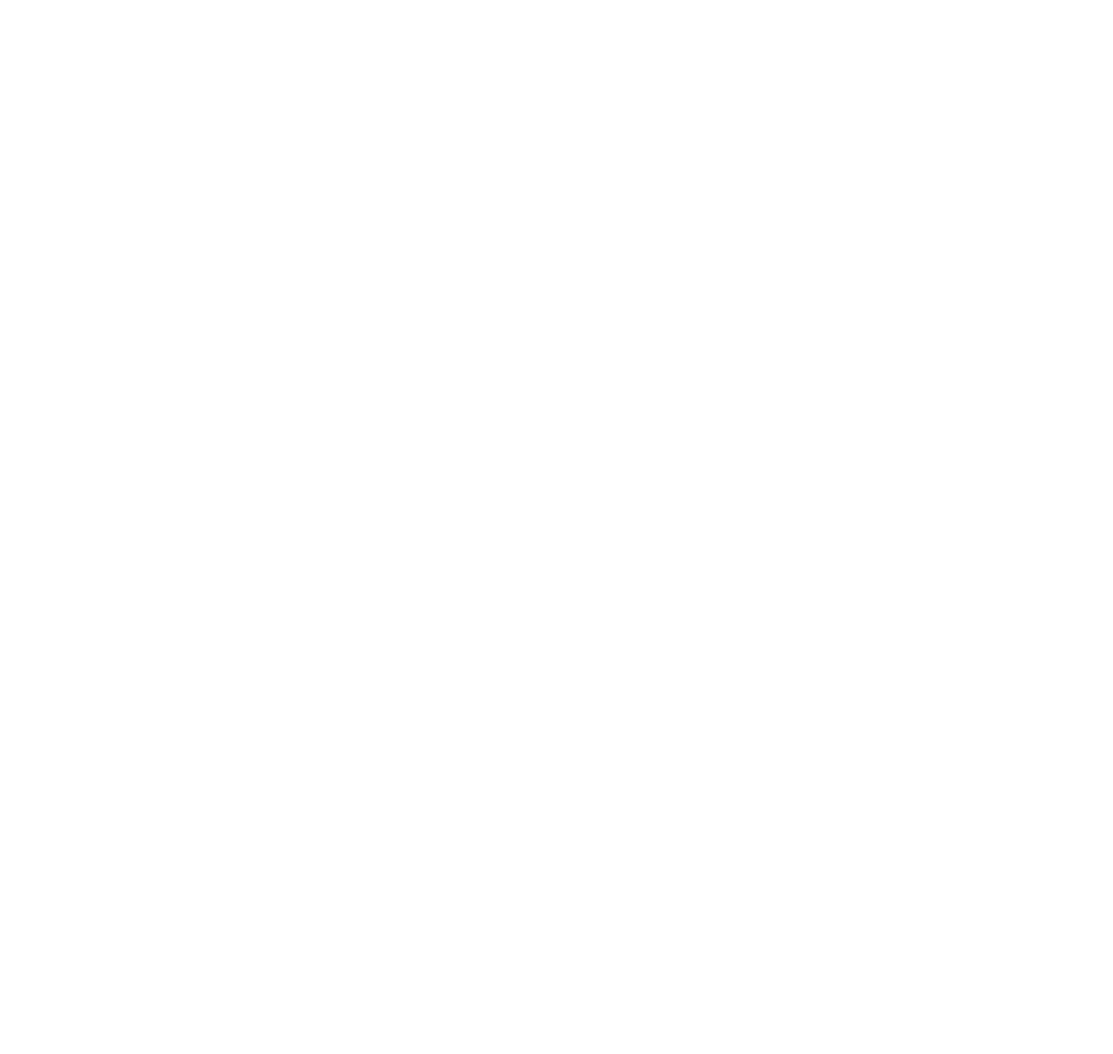
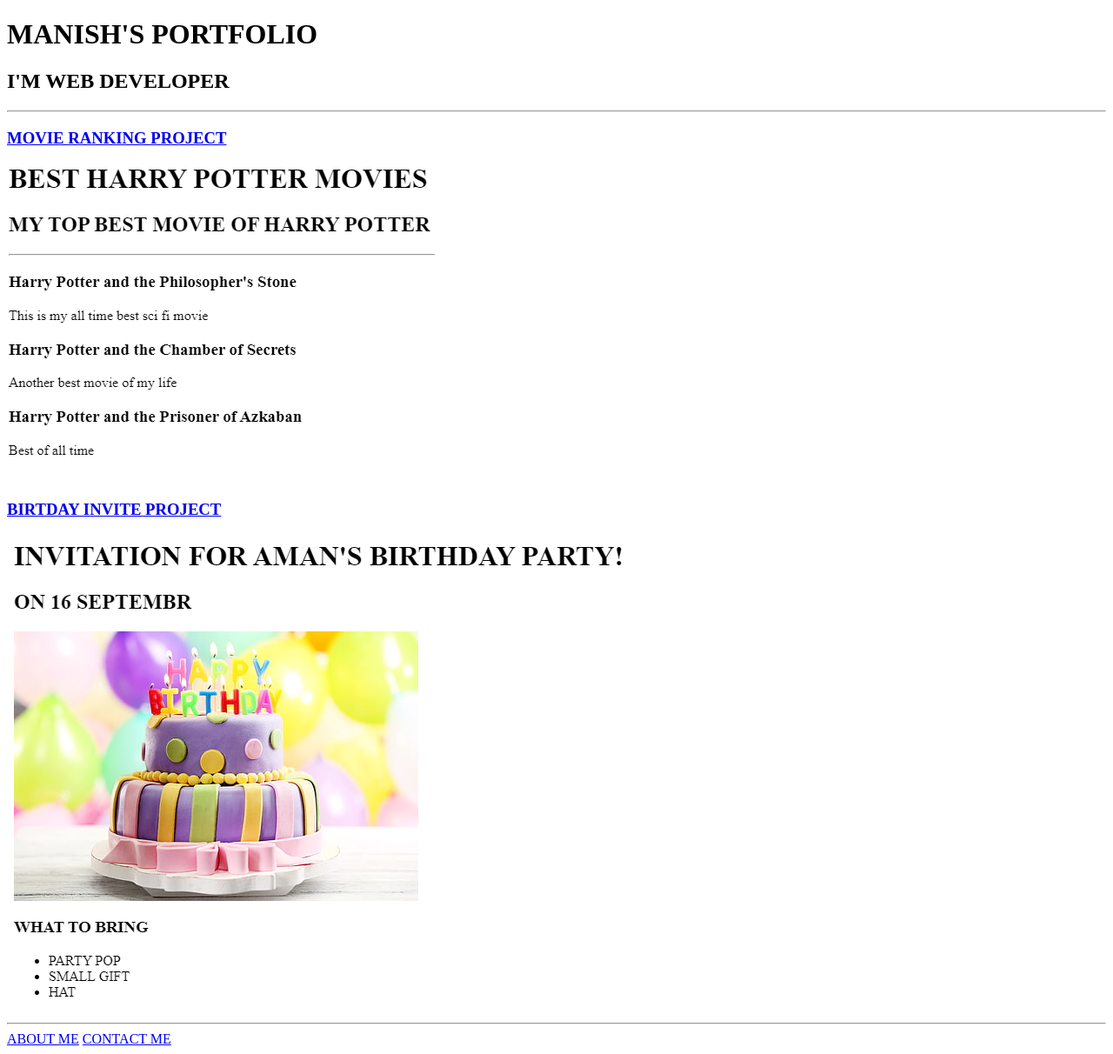
Before and after one commit to vishux22/html.pro1, a plain HTML site: page index.html in a window 1280 px wide. Shown: the whole page at 87% size. Before the commit the page ends 800 px from the top, so only its background shows below. Drawn offline with Linux system fonts and the light colour scheme.

Commit message:
index.html

```diff
--- a/index.html
+++ b/index.html
@@ -1,15 +1,18 @@
-<!-- TODO 1: Create the HTML Boilerplate -->
-
-<!-- TODO 2: Add Your previous projects' HTML into the public folder -->
-
-<!-- TODO 3: Take screenshots of your project previews and add the images to the images folder -->
-
-<!-- TODO 4: Add titles/subtitles etc. -->
-
-<!-- TODO 5: Add a link to the project pages -->
-
-<!-- TODO 6: Add images to show the project previews
-HINT for TODO 6: You can use the height attribute set to 200 to make the image smaller:
-https://developer.mozilla.org/en-US/docs/Web/HTML/Element/img#attr-height -->
-
-<!-- TODO 7: Add the Contact Me and About Me page links -->
+<!DOCTYPE html>
+<html lang="en">
+<head>
+    <meta charset="UTF-8">
+    <title>MANISH PORTFOLIO</title>
+</head>
+<body>
+    <h1>MANISH'S PORTFOLIO</h1>
+    <H2>I'M WEB DEVELOPER</H2>
+    <HR>
+        <H3><A href="./public/MOVIE.html">MOVIE RANKING PROJECT</A></H3>
+        <img src="./assets/images/MOIVE RANKING.png"/>
+        <H3><A href="./public/BIRTHDAY.html">BIRTDAY INVITE PROJECT</A></H3>
+        <IMG src="./assets/images/BIRTHDAY.png"/>
+        <HR>
+            <A href="./public/about.html">ABOUT ME</A> <A href="./public/contact.html">CONTACT ME</A>
+</body>
+</html>
```
